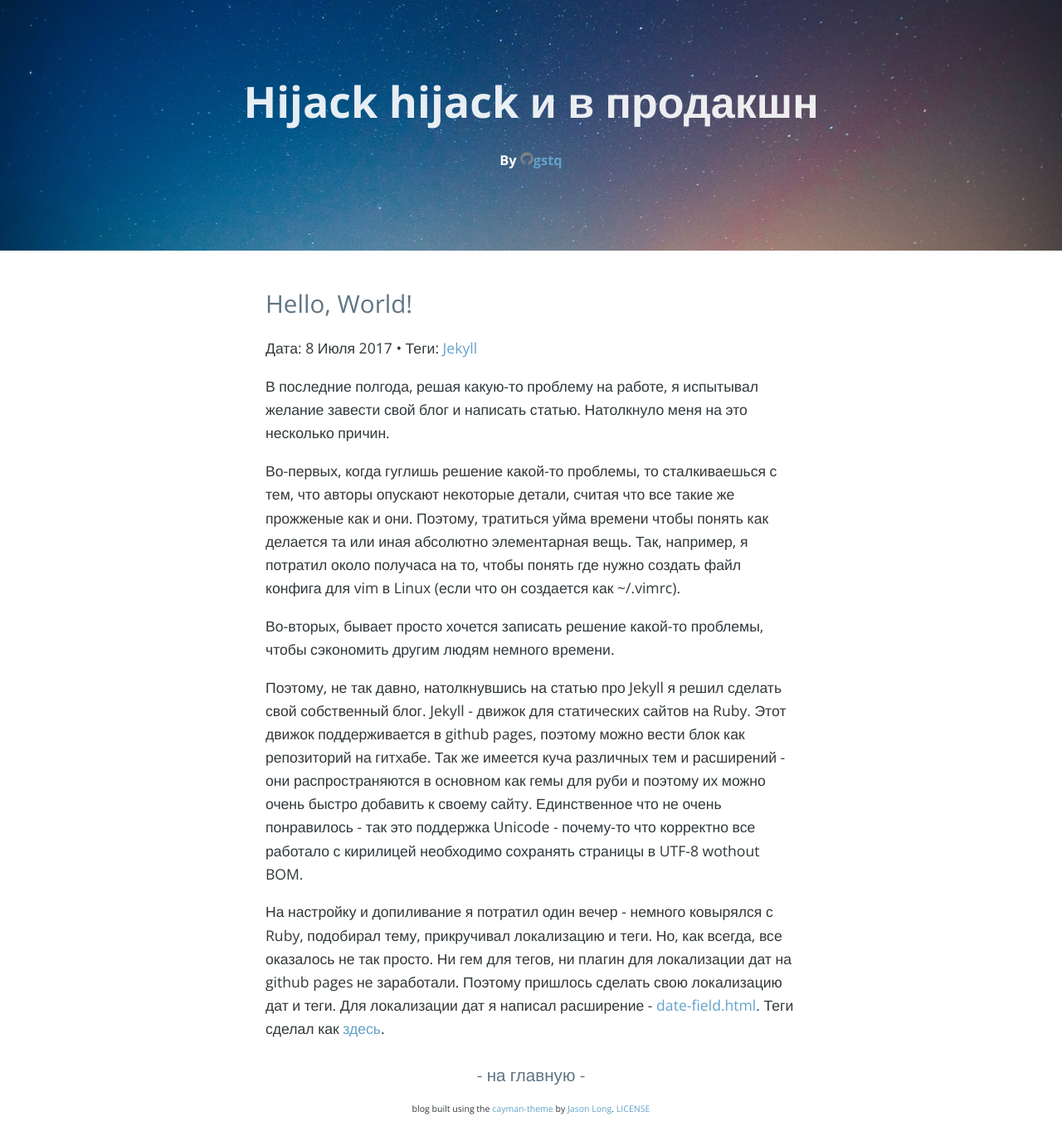
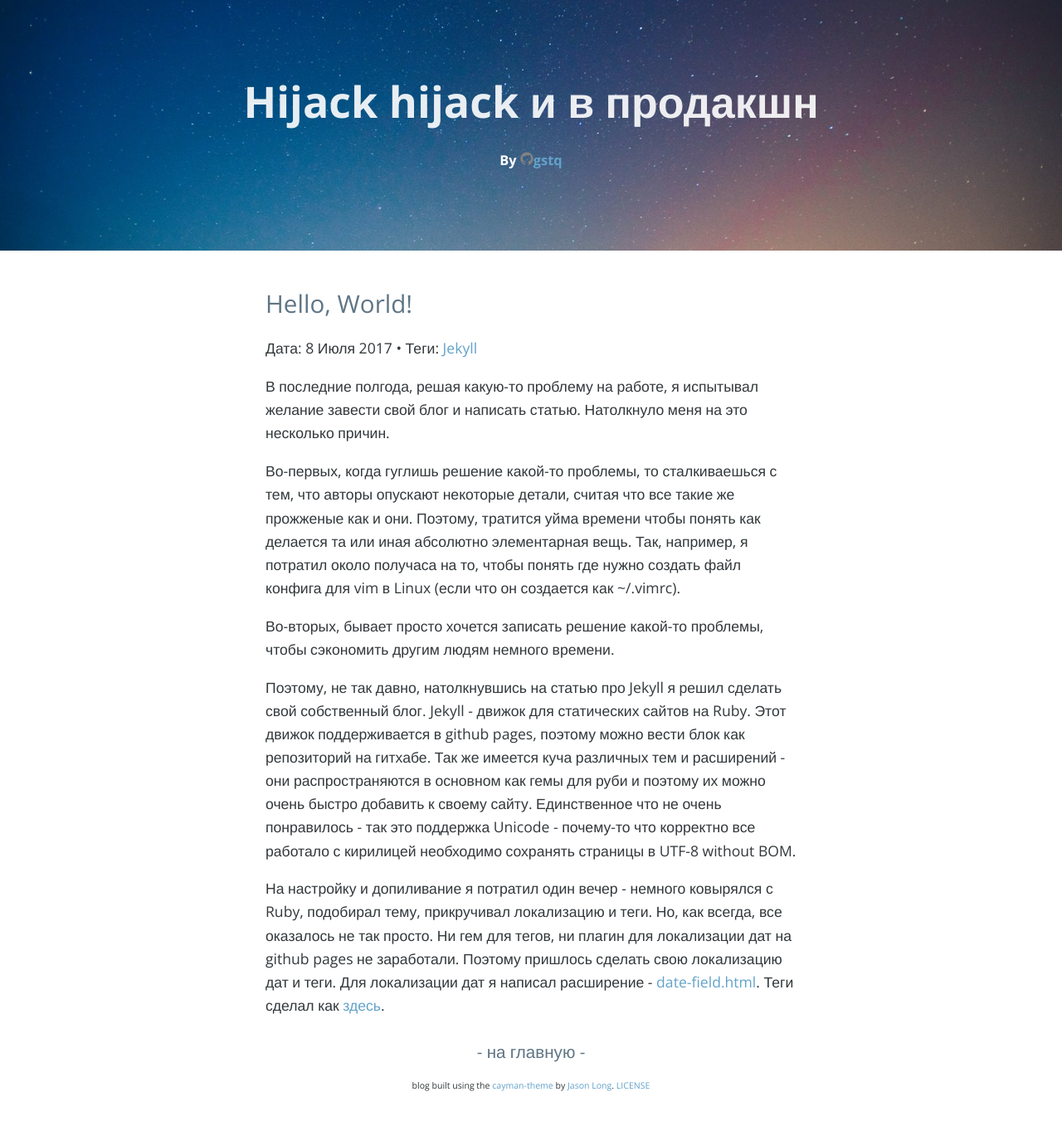
Before and after one commit to GSTQ/gstq.github.io, a Jekyll site: the page built from _posts/2017-07-08-startup.md, in a window 1280 px wide. Shown: the whole page at 83% size. Built offline with Jekyll 4.4.1, drawn with Linux system fonts in a browser that asks for light colours; nearby versions of some CDN libraries; comment, search, counter and statistics services are not loaded; after the commit the page ends 1335 px from its top, so only the background shows below that.

Commit message:
Исправляет опечатки

```diff
--- a/_posts/2017-07-08-startup.md
+++ b/_posts/2017-07-08-startup.md
@@ -7,10 +7,10 @@ tags: Jekyll
 В последние полгода, решая какую-то проблему на работе, я испытывал желание завести свой блог и написать статью. Натолкнуло меня на это несколько причин.
 
 <!--more-->
-Во-первых, когда гуглишь решение какой-то проблемы, то сталкиваешься с тем, что авторы опускают некоторые детали, считая что все такие же прожженые как и они. Поэтому, тратиться уйма времени чтобы понять как делается та или иная абсолютно элементарная вещь. Так, например, я потратил около получаса на то, чтобы понять где нужно создать файл конфига для vim в Linux (если что он создается как ~/.vimrc).
+Во-первых, когда гуглишь решение какой-то проблемы, то сталкиваешься с тем, что авторы опускают некоторые детали, считая что все такие же прожженые как и они. Поэтому, тратится уйма времени чтобы понять как делается та или иная абсолютно элементарная вещь. Так, например, я потратил около получаса на то, чтобы понять где нужно создать файл конфига для vim в Linux (если что он создается как ~/.vimrc).
 
 Во-вторых, бывает просто хочется записать решение какой-то проблемы, чтобы сэкономить другим людям немного времени.
 
-Поэтому, не так давно, натолкнувшись на статью про Jekyll я решил сделать свой собственный блог. Jekyll - движок для статических сайтов на Ruby. Этот движок поддерживается в github pages, поэтому можно вести блок как репозиторий на гитхабе. Так же имеется куча различных тем и расширений - они распространяются в основном как гемы для руби и поэтому их можно очень быстро добавить к своему сайту. Единственное что не очень понравилось - так это поддержка Unicode - почему-то что корректно все работало с кирилицей необходимо сохранять страницы в UTF-8 wothout BOM.
+Поэтому, не так давно, натолкнувшись на статью про Jekyll я решил сделать свой собственный блог. Jekyll - движок для статических сайтов на Ruby. Этот движок поддерживается в github pages, поэтому можно вести блок как репозиторий на гитхабе. Так же имеется куча различных тем и расширений - они распространяются в основном как гемы для руби и поэтому их можно очень быстро добавить к своему сайту. Единственное что не очень понравилось - так это поддержка Unicode - почему-то что корректно все работало с кирилицей необходимо сохранять страницы в UTF-8 without BOM.
 
 На настройку и допиливание  я потратил один вечер - немного ковырялся с Ruby, подобирал тему, прикручивал локализацию и теги. Но, как всегда, все оказалось не так просто. Ни гем для тегов, ни плагин для локализации дат на github pages не заработали. Поэтому пришлось сделать свою локализацию дат и теги. Для локализации дат я написал расширение - [date-field.html](https://gist.github.com/GSTQ/5aeaae1e363bb53c9eb32f60c6a892ff). Теги сделал как [здесь](https://codinfox.github.io/dev/2015/03/06/use-tags-and-categories-in-your-jekyll-based-github-pages/).
```
